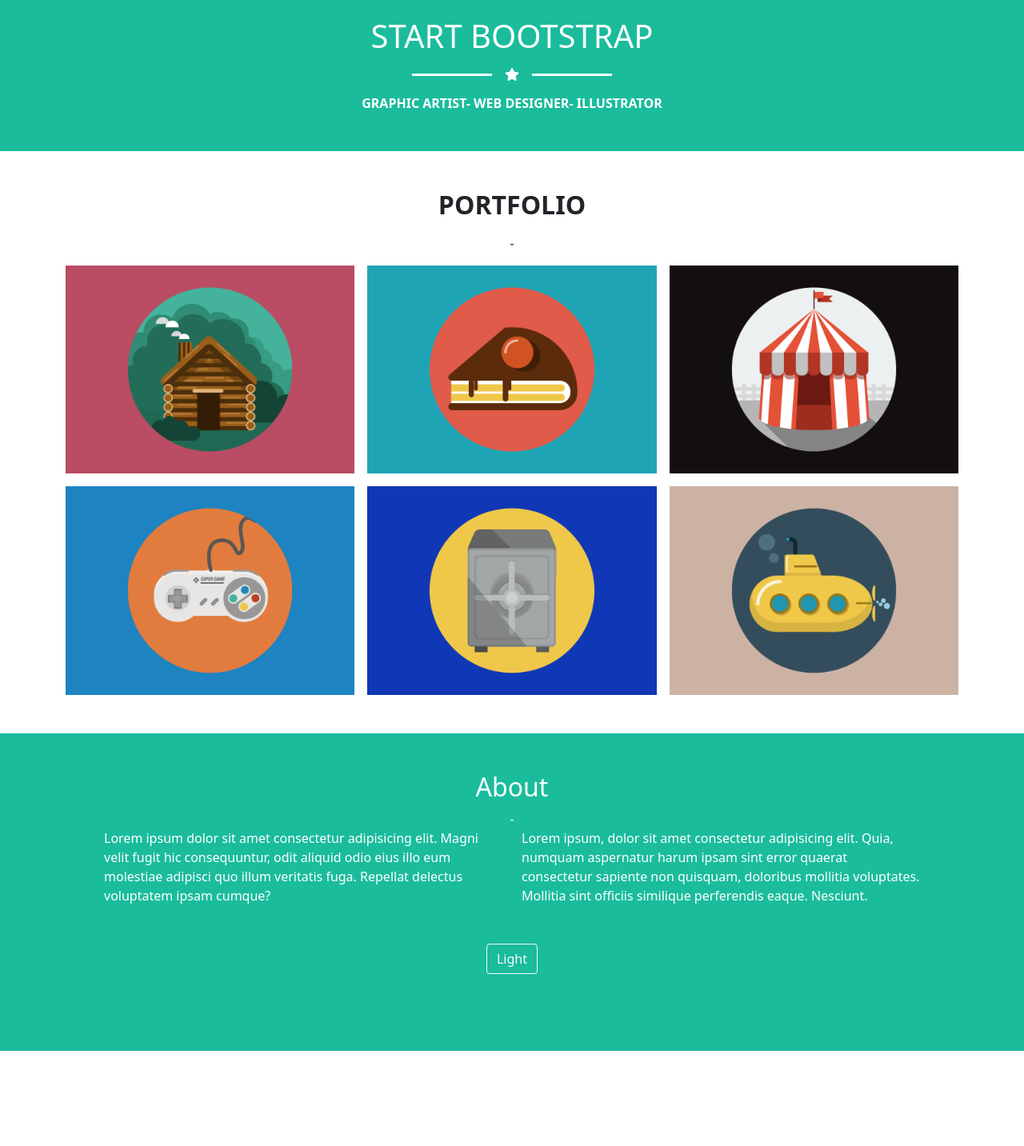
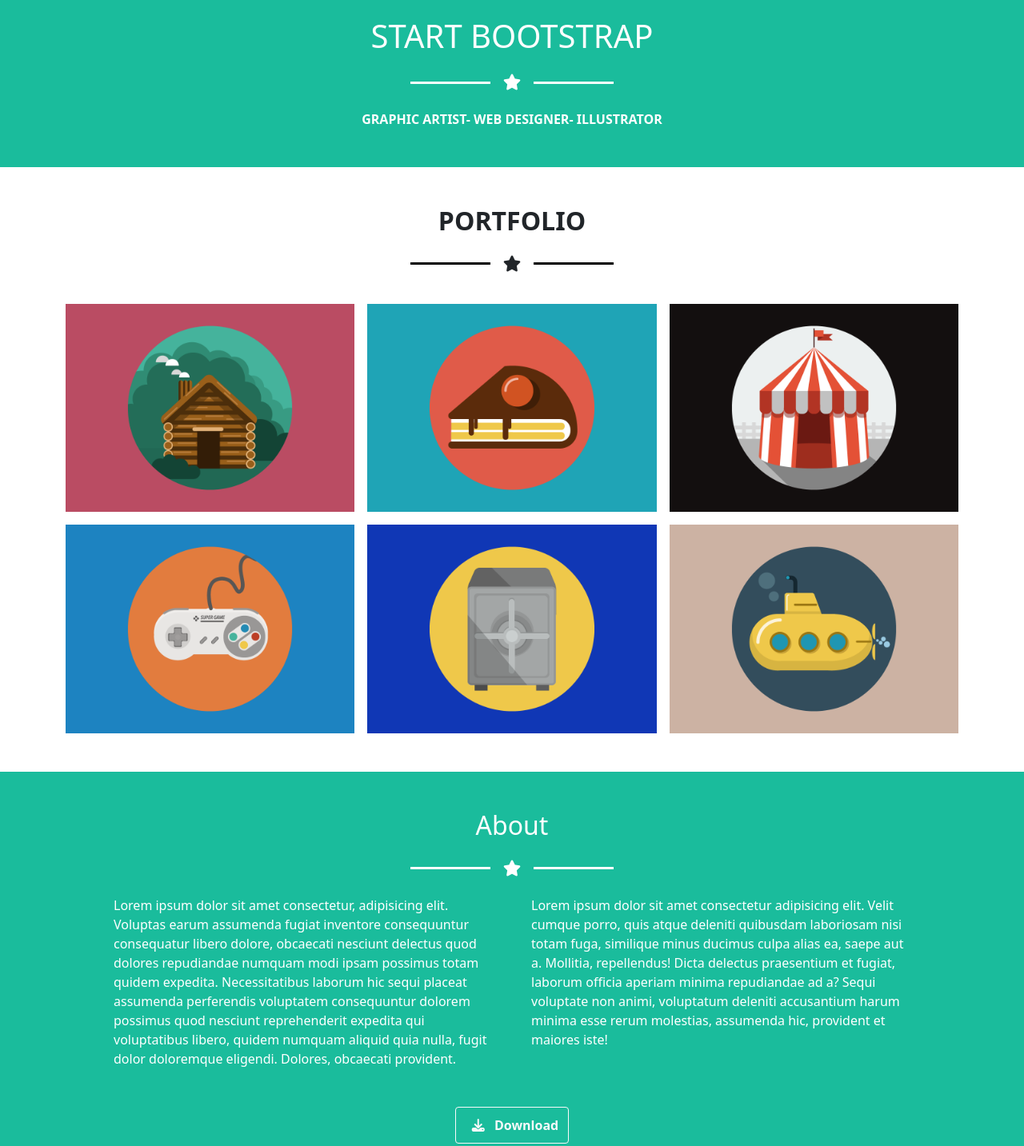
Before and after one commit to lucacappello79/html-css-bootstrap-freelancer, a plain HTML site: page index.html in a window 1280 px wide. Shown: the part 372-1805 px from the top of the page at 80% size. Before the commit the page ends 1686 px from the top, so only its background shows below. Drawn offline with nearby package versions, Linux system fonts and the light colour scheme.

Commit message:
feat: added details

```diff
--- a/css/style.css
+++ b/css/style.css
@@ -15,9 +15,23 @@
     max-width: 250px;
 }
 
-.my-sep-left, .my-sep-right{
+#jumbo .my-divider-left, #jumbo .my-divider-right{
     max-width: 100px;
     width: 100%;
     height: 3px;
     background-color: rgb(255, 255, 255);
 }
+
+#portfolio .my-divider-left, #portfolio .my-divider-right{
+    max-width: 100px;
+    width: 100%;
+    height: 3px;
+    background-color: rgb(0, 0, 0);
+}
+
+#about .my-divider-left, #about .my-divider-right{
+    max-width: 100px;
+    width: 100%;
+    height: 3px;
+    background-color: rgb(255, 255, 255);
+}
--- a/index.html
+++ b/index.html
@@ -47,11 +47,11 @@
 
         <h1>Start Bootstrap</h1>
 
-        <div class="my-separator m-3">
+        <div class="my-divider m-4">
             <div class="mx-auto d-flex justify-content-center align-items-center">
-                <div class="my-sep-left mx-3"></div>
-                <i class="fa-sharp fa-solid fa-star"></i>
-                <div class="my-sep-right mx-3"></div>
+                <div class="my-divider-left mx-3"></div>
+                <i class="fa-sharp fa-solid fa-star fs-5"></i>
+                <div class="my-divider-right mx-3"></div>
             </div>
         </div>
 
@@ -66,8 +66,12 @@
 
         <h2 class="fw-bold text-uppercase">Portfolio</h2>
 
-        <div class="my-separator m-3">
-            -
+        <div class="my-divider m-4">
+            <div class="mx-auto d-flex justify-content-center align-items-center">
+                <div class="my-divider-left mx-3"></div>
+                <i class="fa-sharp fa-solid fa-star fs-5"></i>
+                <div class="my-divider-right mx-3"></div>
+            </div>
         </div>
 
         <!-- <div class="row text-center">
@@ -79,7 +83,7 @@
             <div class="col-lg-4 col-md-6 col-12">col</div>
         </div> -->
 
-        <div class="row row-cols-lg-3 row-cols-md-2 row-cols-1 text-center g-3">
+        <div class="row row-cols-lg-3 row-cols-md-2 row-cols-1 text-center g-3 mt-3">
 
             <div class="col">
                 <div class="my-col-inner rounded-3">
@@ -126,19 +130,34 @@
                 About
             </h2>
 
-            <div class="my-separator text-center">
-                -
+            <div class="my-divider m-4">
+                <div class="mx-auto d-flex justify-content-center align-items-center">
+                    <div class="my-divider-left mx-3"></div>
+                    <i class="fa-sharp fa-solid fa-star fs-5"></i>
+                    <div class="my-divider-right mx-3"></div>
+                </div>
             </div>
 
             <div class="px-5">
                 <div class="row">
-                    <div class="col-6">Lorem ipsum dolor sit amet consectetur adipisicing elit. Magni velit fugit hic consequuntur, odit aliquid odio eius illo eum molestiae adipisci quo illum veritatis fuga. Repellat delectus voluptatem ipsam cumque? </div>
-                    <div class="col-6">Lorem ipsum, dolor sit amet consectetur adipisicing elit. Quia, numquam aspernatur harum ipsam sint error quaerat consectetur sapiente non quisquam, doloribus mollitia voluptates. Mollitia sint officiis similique perferendis eaque. Nesciunt. </div>
+                    <div class="col-6 px-4">
+                        Lorem ipsum dolor sit amet consectetur, adipisicing elit. Voluptas earum assumenda fugiat inventore consequuntur consequatur libero dolore, obcaecati nesciunt delectus quod dolores repudiandae numquam modi ipsam possimus totam quidem expedita.
+                        Necessitatibus laborum hic sequi placeat assumenda perferendis voluptatem consequuntur dolorem possimus quod nesciunt reprehenderit expedita qui voluptatibus libero, quidem numquam aliquid quia nulla, fugit dolor doloremque eligendi. Dolores, obcaecati provident.
+                    </div>
+
+                    <div class="col-6 px-4">
+                        Lorem ipsum dolor sit amet consectetur adipisicing elit. Velit cumque porro, quis atque deleniti quibusdam laboriosam nisi totam fuga, similique minus ducimus culpa alias ea, saepe aut a. Mollitia, repellendus!
+                        Dicta delectus praesentium et fugiat, laborum officia aperiam minima repudiandae ad a? Sequi voluptate non animi, voluptatum deleniti accusantium harum minima esse rerum molestias, assumenda hic, provident et maiores iste!
+                    </div>
+
                 </div>
             </div>
 
             <div class="text-center py-5">
-                <button type="button" class="btn btn-outline-light">Light</button>
+                <button type="button" class="btn btn-outline-light fw-bold">
+                    <i class="fa-solid fa-download m-2"></i>
+                    Download
+                </button>
             </div>
 
 
```
